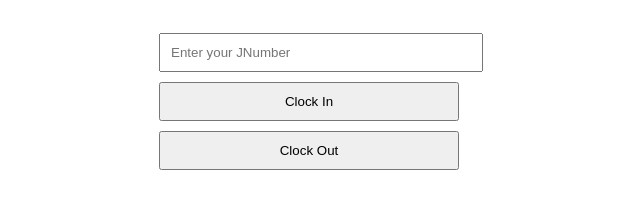
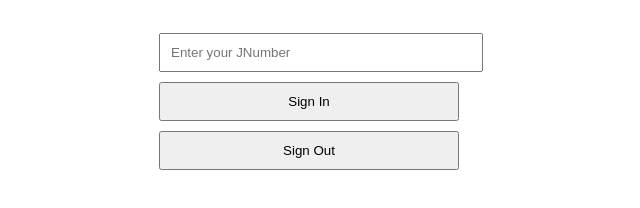
Before and after one commit to bethvourc/clocking-app, a website: page public/index.html in a window 1280 px wide. Shown: the full height of the page, 331-971 px from the left. Drawn offline with Linux system fonts and the light colour scheme.

Commit message:
trail one

```diff
--- a/public/index.html
+++ b/public/index.html
@@ -9,8 +9,8 @@
 <body>
   <div id="app">
     <input type="text" id="nameInput" placeholder="Enter your JNumber"/>
-    <button id="clockInBtn">Clock In</button>
-    <button id="clockOutBtn">Clock Out</button>
+    <button id="clockInBtn">Sign In</button>
+    <button id="clockOutBtn">Sign Out</button>
     <div id="status"></div>
   </div>
   <script src="script.js"></script>
```
